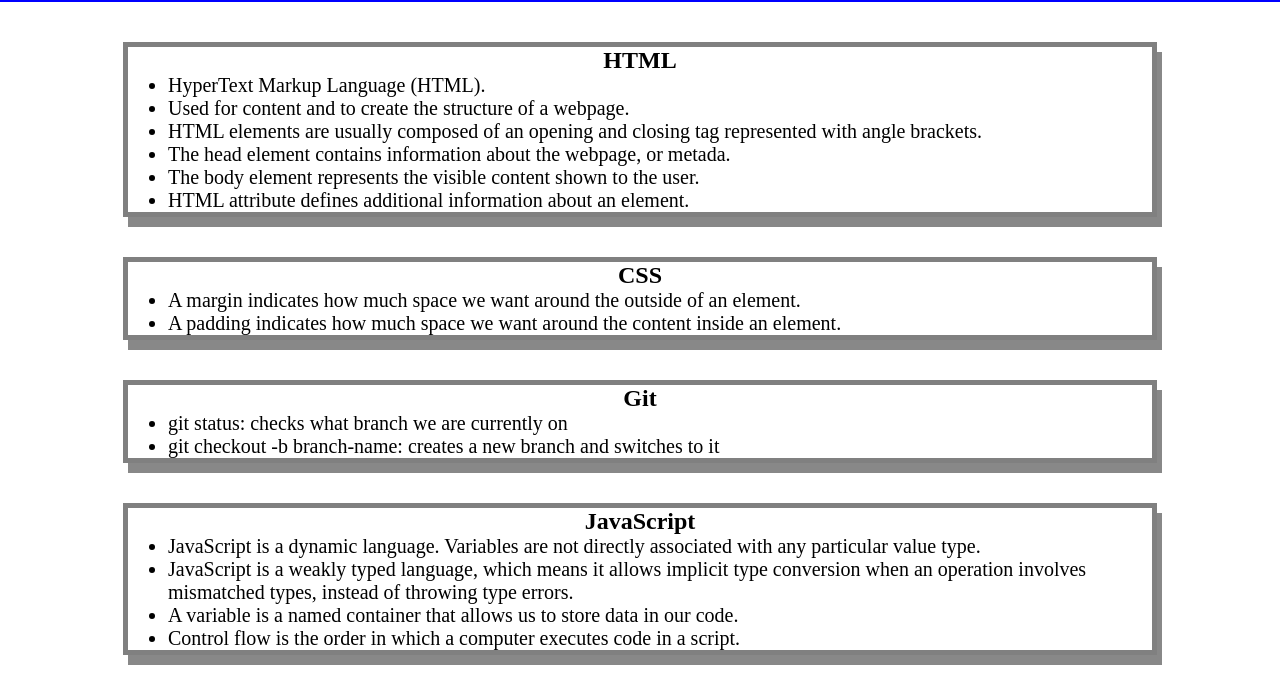
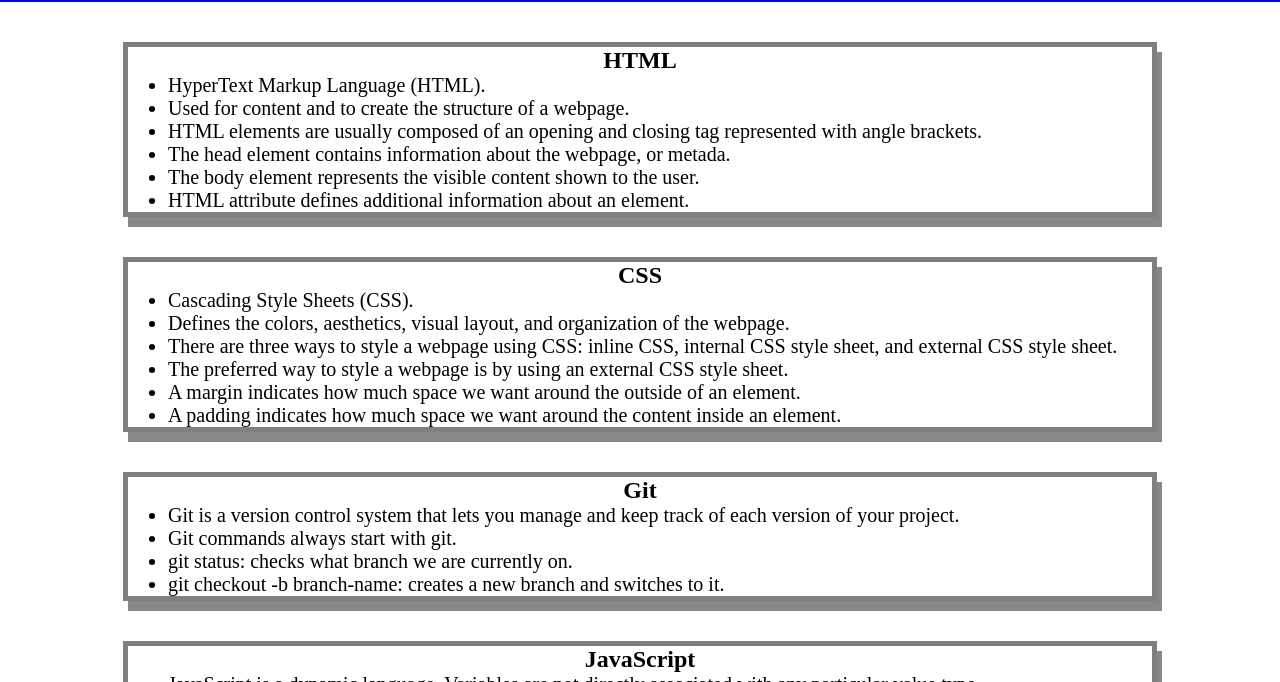
Before and after one commit to ingridmidia/prework-study-guide, a plain HTML site: page index.html in a window 1280 px wide. Shown: the part 118-800 px from the top of the page. Drawn offline with Linux system fonts and the light colour scheme.

Commit message:
add more notes

```diff
--- a/index.html
+++ b/index.html
@@ -29,6 +29,10 @@
       <section class="card" id="css-section">
         <h2>CSS</h2>
         <ul>
+          <li>Cascading Style Sheets (CSS).</li>
+          <li>Defines the colors, aesthetics, visual layout, and organization of the webpage.</li>
+          <li>There are three ways to style a webpage using CSS: inline CSS, internal CSS style sheet, and external CSS style sheet. </li>
+          <li>The preferred way to style a webpage is by using an external CSS style sheet. </li>
           <li>A margin indicates how much space we want around the outside of an element.</li>
           <li>A padding indicates how much space we want around the content inside an element.</li>
         </ul>
@@ -37,8 +41,10 @@
       <section class="card" id="git-section">
         <h2>Git</h2>
         <ul>
-          <li>git status: checks what branch we are currently on</li>
-          <li>git checkout -b branch-name: creates a new branch and switches to it</li>
+          <li>Git is a version control system that lets you manage and keep track of each version of your project.</li>
+          <li>Git commands always start with git.</li>
+          <li>git status: checks what branch we are currently on.</li>
+          <li>git checkout -b branch-name: creates a new branch and switches to it.</li>
         </ul>
       </section>
 
```
